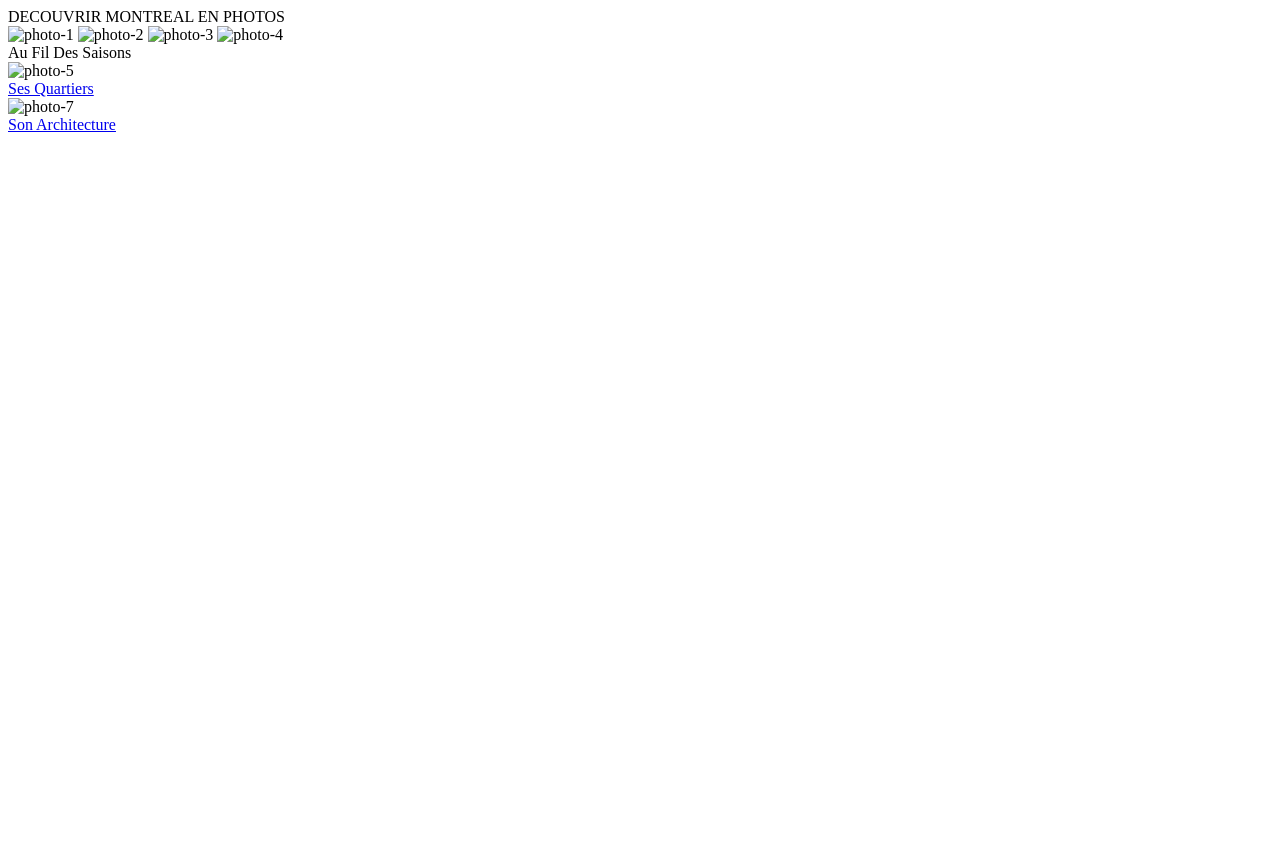
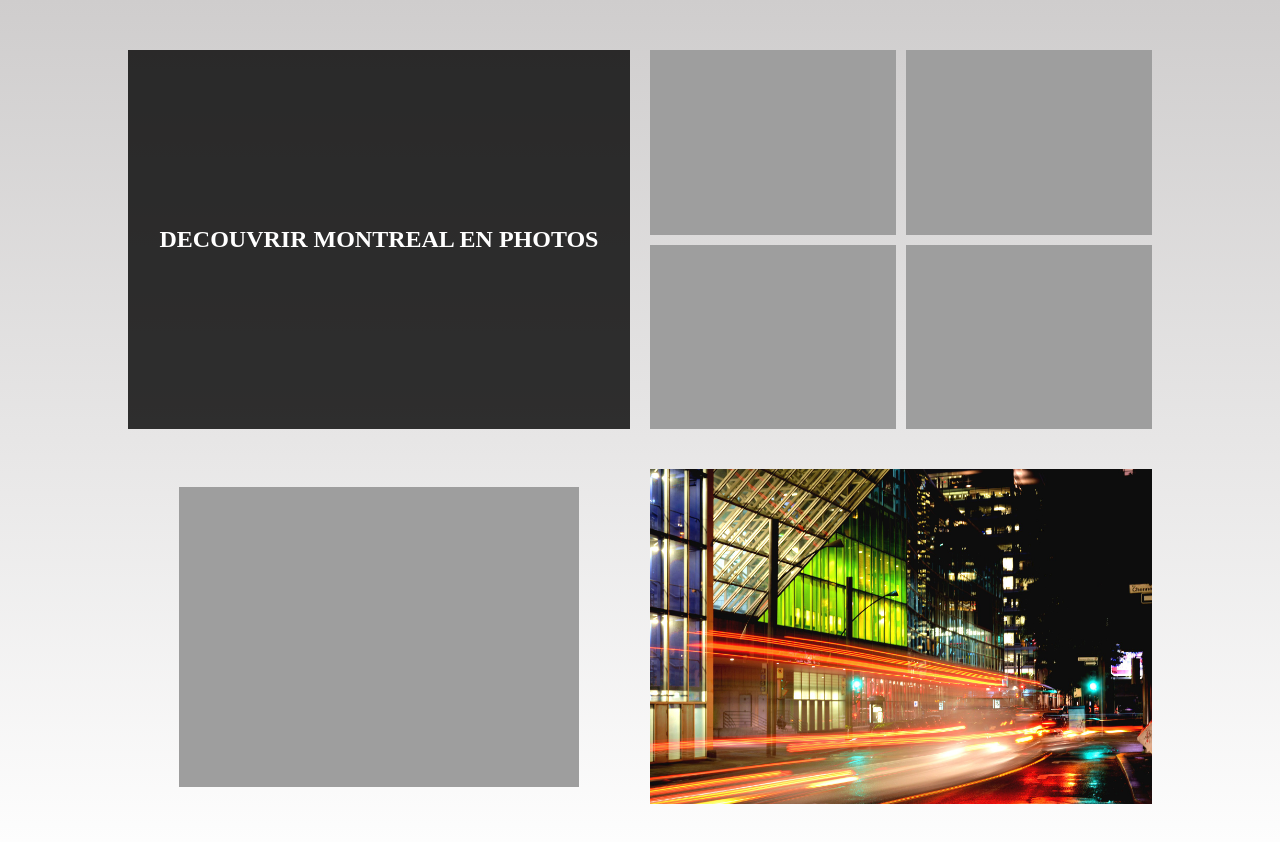
Before and after one commit to YW4EA46N/Site-Montreal-Fr, a plain HTML site: page montreal-en-photo.html in a window 1280 px wide. Before the commit the page ends 800 px from the top, so only its background shows below. Drawn offline with Linux system fonts and the light colour scheme; the site is published under a folder, as on GitHub Pages, so addresses that start at the root find nothing.

Commit message:
Update montreal-en-photo.html

```diff
--- a/montreal-en-photo.html
+++ b/montreal-en-photo.html
@@ -6,7 +6,7 @@
     <meta http-equiv="X-UA-Compatible" content="IE=edge" />
     <meta name="viewport" content="width=device-width, initial-scale=1.0" />
     <title>Montreal en photo</title>
-    <link rel="stylesheet" href="/asset/css/montreal-en -photo.css" />
+    <link rel="stylesheet" href="asset/css/montreal-en -photo.css" />
   </head>
   <body>
       <div class="container-1">
@@ -14,24 +14,24 @@
           <span class="picture-1">DECOUVRIR MONTREAL EN PHOTOS</span>
         </div>
         <div class="seasons">
-          <img id="img-3" src="/asset/images/images2/winter-g85c3ed1a0_1920.jpg" alt="photo-1" />
-          <img id="img-3" src="/asset/images/images2/automn2.jpg" alt="photo-2" />
-          <img id="img-3" src="/asset/images/images2/montreal-gf143e37a4_1920.jpg" alt="photo-3" />
-          <img id="img-3" src="/asset/images/downtown-g81f983a42_1920.jpg" alt="photo-4" />
+          <img id="img-3" src="asset/images/images2/winter-g85c3ed1a0_1920.jpg" alt="photo-1" />
+          <img id="img-3" src="asset/images/images2/automn2.jpg" alt="photo-2" />
+          <img id="img-3" src="asset/images/images2/montreal-gf143e37a4_1920.jpg" alt="photo-3" />
+          <img id="img-3" src="asset/images/downtown-g81f983a42_1920.jpg" alt="photo-4" />
           <div class="overflow-3">
-            <span class="picture"> <a href="/au-fil-des-saisons.html"></a> Au Fil Des Saisons</span>
+            <span class="picture"> <a href="au-fil-des-saisons.html"></a> Au Fil Des Saisons</span>
           </div>
         </div>
         <div class="quarters">
-          <img id="img-3" src="/asset/images/images2/quarter.jpg" alt="photo-5" />
+          <img id="img-3" src="asset/images/images2/quarter.jpg" alt="photo-5" />
           <div class="overflow-3">
-            <span class="picture"><a href="/photos-quartier.html">Ses Quartiers</a></span>
+            <span class="picture"><a href="photos-quartier.html">Ses Quartiers</a></span>
           </div>
         </div>
         <div class="architecture">
-          <img id="img-3" src="/asset/images/images2/architecture.jpg" alt="photo-7" />
+          <img id="img-3" src="asset/images/images2/architecture.jpg" alt="photo-7" />
           <div class="overflow-3">
-            <span class="picture"> <a href="/architecture.html">Son Architecture</a> </span>
+            <span class="picture"> <a href="architecture.html">Son Architecture</a> </span>
           </div>
         </div>
       </div>
```
